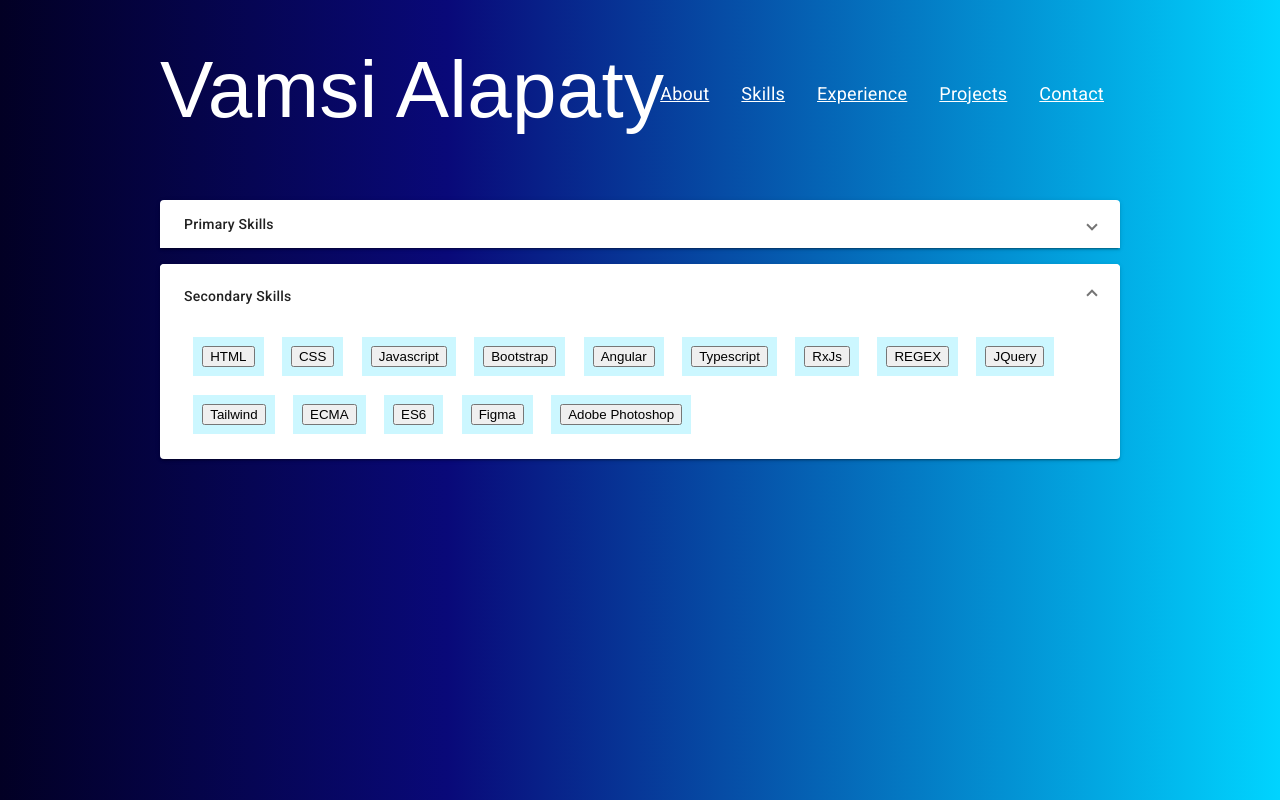
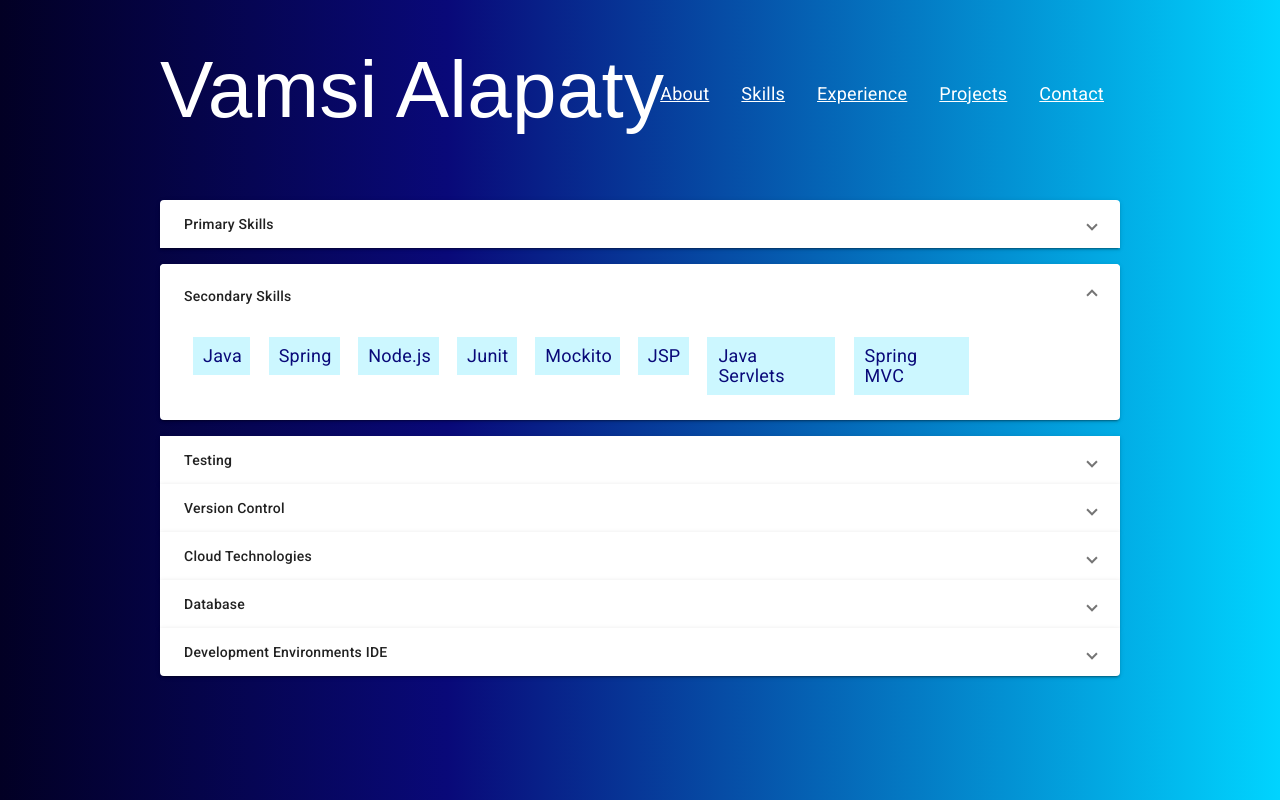
Before and after one commit to VamsiAlapaty/Portfolio, an Angular app in the folder Portofolio/myPortfolio/: page /skills in a window 1280 px wide. Both pictures are taken after a click on the button "Secondary Skills". Built offline with nearby package versions, Linux system fonts and the light colour scheme.

Commit message:
exper_started

```diff
--- a/Portofolio/myPortfolio/src/app/experience/experience.component.html
+++ b/Portofolio/myPortfolio/src/app/experience/experience.component.html
@@ -1,26 +1,12 @@
-<p>Experience Works</p>
-<!-- <div>
 <mat-accordion>
-    <mat-expansion-panel class="dataExp" (opened)="panelOpenState = true"
-                       (closed)="panelOpenState = false">
+  <mat-expansion-panel>
       <mat-expansion-panel-header>
         <mat-panel-title>
-        Tata Consultancy Services
+          Visteon
         </mat-panel-title>
-      <mat-panel-description>
-        Digital Resume
-      </mat-panel-description>
       </mat-expansion-panel-header>
-    <div>
-      <ul>
-        <li>We have used Angular 9 framework and for styling Bootstrap.</li>
-        <li>Using REST API's we have retreived the data from the backend.</li>
-        <li>The data we have received from the backend is JSON data.</li>
-      </ul>
+      <div class="inline">
+          <label>Responsibilities</label>
       </div>
-    <p>In this project I have worked in an Agile Environment. We have used Angular 9 framework and for styling we
-        have used Bootstrap. We have received JSON data from backend. We have used REST API's to retreive the data. We have used data binding for updating the changes made by the user.
-    </p>
     </mat-expansion-panel>
   </mat-accordion>
-</div> -->
--- a/Portofolio/myPortfolio/src/app/skills/skills.component.html
+++ b/Portofolio/myPortfolio/src/app/skills/skills.component.html
@@ -15,8 +15,58 @@
         Secondary Skills
       </mat-panel-title>
     </mat-expansion-panel-header>
-    <div *ngFor="let lag of lang" class="inline">
-        <button matTooltip="{{html}}">{{lag}}</button>
+    <div *ngFor="let lag of backend" class="inline">
+        <label matTooltip="{{html}}">{{lag}}</label>
+    </div>
+  </mat-expansion-panel>
+  <mat-expansion-panel>
+    <mat-expansion-panel-header>
+      <mat-panel-title>
+        Testing
+      </mat-panel-title>
+    </mat-expansion-panel-header>
+    <div *ngFor="let lag of testing" class="inline">
+        <label matTooltip="{{html}}">{{lag}}</label>
+    </div>
+  </mat-expansion-panel>
+  <mat-expansion-panel>
+    <mat-expansion-panel-header>
+      <mat-panel-title>
+        Version Control
+      </mat-panel-title>
+    </mat-expansion-panel-header>
+    <div *ngFor="let lag of VersionControl" class="inline">
+        <label matTooltip="{{html}}">{{lag}}</label>
+    </div>
+  </mat-expansion-panel>
+  <mat-expansion-panel>
+    <mat-expansion-panel-header>
+      <mat-panel-title>
+        Cloud Technologies
+      </mat-panel-title>
+    </mat-expansion-panel-header>
+    <div *ngFor="let lag of CloudTech" class="inline">
+        <label matTooltip="{{html}}">{{lag}}</label>
+    </div>
+  </mat-expansion-panel>
+  <mat-expansion-panel>
+    <mat-expansion-panel-header>
+      <mat-panel-title>
+        Database
+      </mat-panel-title>
+    </mat-expansion-panel-header>
+    <div *ngFor="let lag of database" class="inline">
+        <label matTooltip="{{html}}">{{lag}}</label>
+    </div>
+  </mat-expansion-panel>
+  <mat-expansion-panel>
+    <mat-expansion-panel-header>
+      <mat-panel-title>
+        Development Environments IDE
+      </mat-panel-title>
+    </mat-expansion-panel-header>
+    <div *ngFor="let lag of ide" class="inline">
+        <label matTooltip="{{html}}">{{lag}}</label>
     </div>
   </mat-expansion-panel>
 </mat-accordion>
--- a/Portofolio/myPortfolio/src/app/skills/skills.component.ts
+++ b/Portofolio/myPortfolio/src/app/skills/skills.component.ts
@@ -10,5 +10,11 @@ export class SkillsComponent {
   frontend = true;
   html = 9;
   lang = ['HTML','CSS','Javascript','Bootstrap','Angular','Typescript','RxJs','REGEX','JQuery',
-  'Tailwind','ECMA','ES6','Figma','Adobe Photoshop']
+  'Tailwind','ECMA','ES6','Figma','Adobe Photoshop'];
+  backend = ['Java','Spring','Node.js','Junit', 'Mockito', 'JSP', 'Java Servlets', 'Spring MVC'];
+  testing = ['Karma','Jasmine','JEST', 'Lint','ngtest'];
+  VersionControl = ['Git','CI/CD','BitBucket','Jenkins'];
+  CloudTech = ['Google cloud platform(GCP)','Azure', 'Amazon Web Services'];
+  database = ['SQL','PLLSQL','Oracle DB', 'S3 Bucket storage'];
+  ide=['Visual Studio Code','IntelliJ','Eclipse','Pycharm','Android Studio']
 }
```
Lines whose indentation alone changed are shown as unchanged.
